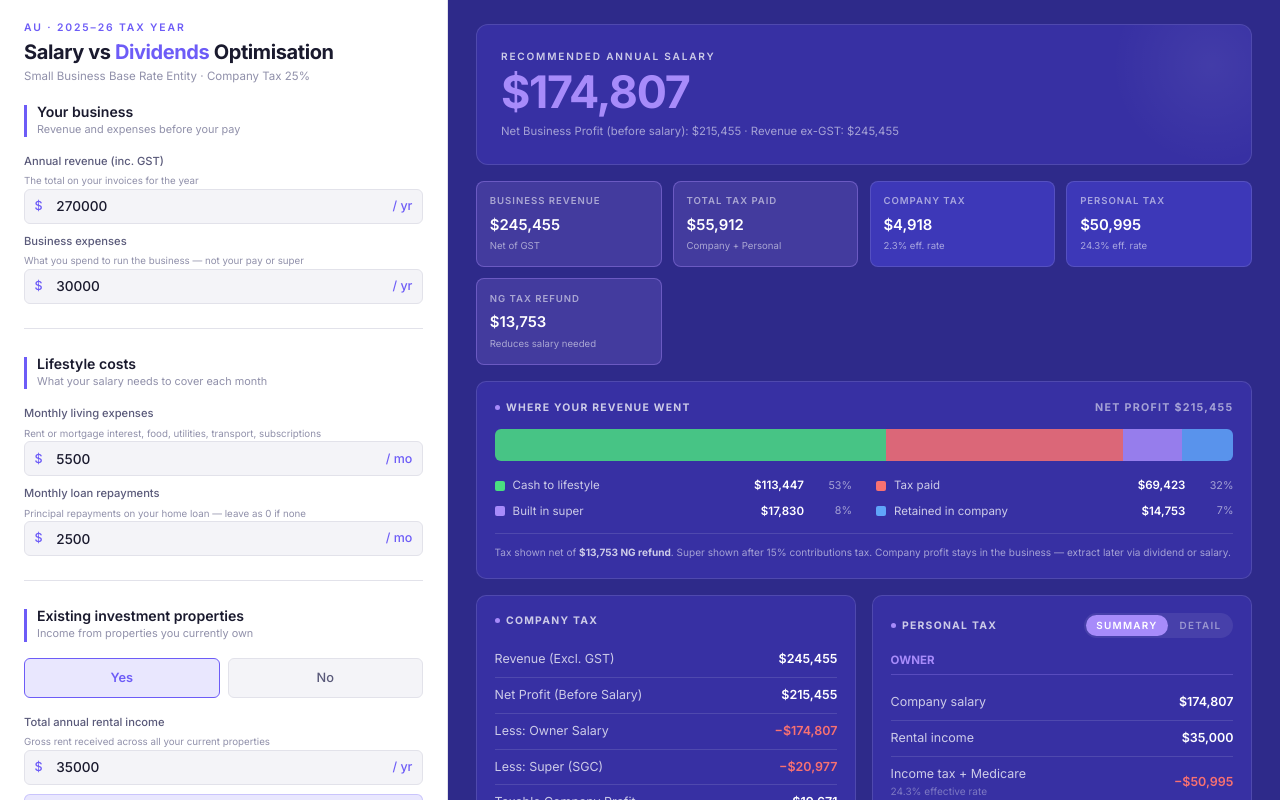
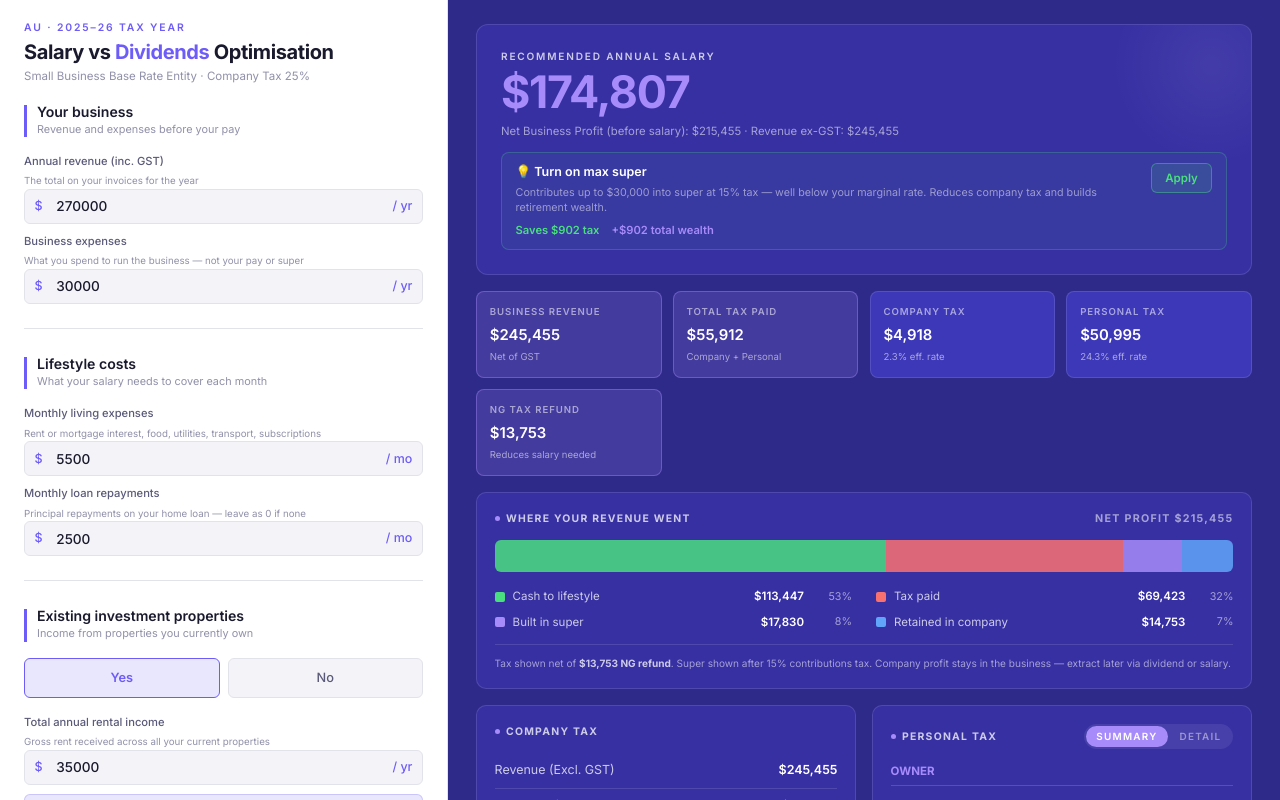
Before and after one commit to u1165139/sal-planner, a React (Vite) app: page / in a window 1280 px wide. Shown: the top 800 px of the page. Built offline with nearby package versions, Linux system fonts and the light colour scheme.

Commit message:
feat: add StrategyAdvisor component for tax strategy suggestions; integrate into Hero component

```diff
--- /dev/null
+++ b/src/core/optimizer.ts
@@ -0,0 +1,152 @@
+import { calculateTaxStrategy } from './tax-engine';
+import { SUPER_CONTRIBUTIONS_TAX } from './constants';
+import type { CalcInputs, CalcResults } from './types';
+
+export interface Suggestion {
+  label: string;
+  description: string;
+  taxDelta: number;
+  wealthDelta: number;
+  toggles: Partial<CalcInputs>;
+}
+
+function calcTax(r: CalcResults): number {
+  return (
+    r.personalTaxTotal +
+    r.companyTax +
+    r.superContribution * SUPER_CONTRIBUTIONS_TAX -
+    r.negativeGearingRefund +
+    r.spouseTax +
+    r.dividendTopUpTax
+  );
+}
+
+function calcWealth(r: CalcResults): number {
+  return (
+    r.afterTaxSalary +
+    r.afterTaxSpouseSalary +
+    r.negativeGearingRefund +
+    r.superContribution * (1 - SUPER_CONTRIBUTIONS_TAX) +
+    r.companyAfterTaxProfit +
+    r.netDividend -
+    r.dividendTopUpTax
+  );
+}
+
+function evaluate(inputs: CalcInputs, overrides: Partial<CalcInputs>): CalcResults {
+  return calculateTaxStrategy({ ...inputs, ...overrides });
+}
+
+export function generateSuggestions(
+  inputs: CalcInputs,
+  current: CalcResults,
+): Suggestion[] {
+  const currentTax = calcTax(current);
+  const currentWealth = calcWealth(current);
+
+  const hasNewProperty = inputs.monthlyDeductibleInvestmentLoss > 0;
+
+  // Build list of candidate single-toggle flips
+  const candidates: Array<{
+    toggles: Partial<CalcInputs>;
+    label: string;
+    description: string;
+  }> = [];
+
+  // maximiseSuper — always a candidate
+  if (!inputs.maximiseSuper) {
+    candidates.push({
+      toggles: { maximiseSuper: true },
+      label: 'Turn on max super',
+      description: `Contributes up to $30,000 into super at 15% tax — well below your marginal rate. Reduces company tax and builds retirement wealth.`,
+    });
+  } else {
+    candidates.push({
+      toggles: { maximiseSuper: false },
+      label: 'Turn off max super',
+      description: 'Keeps more profit in the company at 25% rather than locking it in super. Useful if you need more liquidity.',
+    });
+  }
+
+  // optimiseFamilyTax — only if hasSpouse
+  if (inputs.hasSpouse) {
+    if (!inputs.optimiseFamilyTax) {
+      candidates.push({
+        toggles: { optimiseFamilyTax: true },
+        label: 'Pay spouse a salary from the company',
+        description: 'Splits income between your bracket and your spouse\'s lower bracket, reducing total family tax.',
+      });
+    } else {
+      candidates.push({
+        toggles: { optimiseFamilyTax: false },
+        label: 'Stop paying spouse a company salary',
+        description: 'Routes all salary through you. Only beneficial if your brackets are equal.',
+      });
+    }
+  }
+
+  // jointOwnership — only if hasSpouse and has new property with loss
+  if (inputs.hasSpouse && hasNewProperty) {
+    if (!inputs.jointOwnership) {
+      candidates.push({
+        toggles: { jointOwnership: true },
+        label: 'Jointly own the new property',
+        description: 'Splits the deductible loss 50/50, giving your spouse their own NG refund and potentially reducing family tax.',
+      });
+    } else {
+      candidates.push({
+        toggles: { jointOwnership: false },
+        label: 'Own the new property in your name only',
+        description: 'Claims the full deductible loss against your higher income, maximising the NG refund.',
+      });
+    }
+  }
+
+  // Evaluate each single-toggle candidate
+  const evaluated = candidates.map(c => {
+    const r = evaluate(inputs, c.toggles);
+    const taxDelta = calcTax(r) - currentTax;
+    const wealthDelta = calcWealth(r) - currentWealth;
+    return { ...c, taxDelta, wealthDelta };
+  });
+
+  // Check best multi-toggle combination (all optimisable toggles together)
+  const bestMultiToggles: Partial<CalcInputs> = {};
+  candidates.forEach(c => Object.assign(bestMultiToggles, c.toggles));
+  const multiResult = evaluate(inputs, bestMultiToggles);
+  const multiTaxDelta = calcTax(multiResult) - currentTax;
+  const multiWealthDelta = calcWealth(multiResult) - currentWealth;
+
+  // If multi is materially better than best single on both metrics, add it
+  const bestSingleTaxDelta = Math.min(...evaluated.map(e => e.taxDelta));
+  const bestSingleWealthDelta = Math.max(...evaluated.map(e => e.wealthDelta));
+  const multiIsBetterOnTax = multiTaxDelta < bestSingleTaxDelta - 500;
+  const multiIsBetterOnWealth = multiWealthDelta > bestSingleWealthDelta + 500;
+
+  if (candidates.length > 1 && (multiIsBetterOnTax || multiIsBetterOnWealth)) {
+    const toggleNames = candidates.map(c => c.label.replace('Turn on ', '').replace('Turn off ', '')).join(' + ');
+    evaluated.push({
+      toggles: bestMultiToggles,
+      label: `Apply all strategies together`,
+      description: `Combining ${toggleNames} gives a better outcome than any single change.`,
+      taxDelta: multiTaxDelta,
+      wealthDelta: multiWealthDelta,
+    });
+  }
+
+  // Filter to only meaningful improvements
+  const THRESHOLD = 200;
+  const suggestions = evaluated.filter(e =>
+    e.taxDelta < -THRESHOLD || e.wealthDelta > THRESHOLD
+  );
+
+  // Sort by combined impact — weight tax saving and wealth gain equally
+  suggestions.sort((a, b) => {
+    const scoreA = (a.wealthDelta) + (-a.taxDelta);
+    const scoreB = (b.wealthDelta) + (-b.taxDelta);
+    return scoreB - scoreA;
+  });
+
+  // Return top 3 suggestions
+  return suggestions.slice(0, 3);
+}
--- a/src/features/results/Hero.tsx
+++ b/src/features/results/Hero.tsx
@@ -1,6 +1,7 @@
 import { useTax } from '../../context/TaxContext';
 import { selectHeroSummary } from '../../core/selectors';
 import { fmt } from '../../utils/formatters';
+import { StrategyAdvisor } from './StrategyAdvisor';
 
 export function Hero() {
   const { inputs, results } = useTax();
@@ -43,6 +44,7 @@ export function Hero() {
       <div className="hero-sub">
         Net Business Profit (before salary):&nbsp;{fmt(summary.netBusinessProfit)}&nbsp;·&nbsp;Revenue ex-GST:&nbsp;{fmt(summary.businessRevenue)}
       </div>
+      <StrategyAdvisor />
       </div>
     </>
   );
--- /dev/null
+++ b/src/features/results/StrategyAdvisor.tsx
@@ -0,0 +1,98 @@
+import { useMemo } from 'react';
+import { useTax } from '../../context/TaxContext';
+import { generateSuggestions } from '../../core/optimizer';
+import { fmt } from '../../utils/formatters';
+
+export function StrategyAdvisor() {
+  const { inputs, results, setInputs } = useTax();
+
+  const suggestions = useMemo(() => {
+    if (!results) return [];
+    return generateSuggestions(inputs, results);
+  }, [inputs, results]);
+
+  if (!results) return null;
+
+  const apply = (toggles: Record<string, unknown>) => {
+    setInputs(prev => ({ ...prev, ...toggles }));
+  };
+
+  if (suggestions.length === 0) {
+    return (
+      <div style={{
+        display: 'flex', alignItems: 'center', gap: '0.5rem',
+        marginTop: '0.75rem', padding: '0.5rem 0.75rem',
+        borderRadius: '6px', background: 'rgba(74,222,128,0.06)',
+        border: '1px solid rgba(74,222,128,0.15)',
+      }}>
+        <span style={{ color: '#4ade80', fontSize: '0.8rem' }}>✓</span>
+        <span style={{ fontSize: '0.72rem', color: 'rgba(255,255,255,0.5)' }}>
+          Strategy is optimal — no changes would improve your outcome
+        </span>
+      </div>
+    );
+  }
+
+  return (
+    <div style={{ marginTop: '0.75rem', display: 'flex', flexDirection: 'column', gap: '0.5rem' }}>
+      {suggestions.map((s, i) => {
+        const savesTax = s.taxDelta < -200;
+        const addsWealth = s.wealthDelta > 200;
+
+        return (
+          <div key={i} style={{
+            borderRadius: '8px',
+            border: '1px solid rgba(74,222,128,0.25)',
+            background: 'rgba(74,222,128,0.05)',
+            padding: '0.65rem 0.85rem',
+          }}>
+            <div style={{ display: 'flex', justifyContent: 'space-between', alignItems: 'flex-start', gap: '0.75rem' }}>
+              <div style={{ flex: 1, minWidth: 0 }}>
+                <div style={{ fontSize: '0.78rem', fontWeight: 600, color: '#fff', marginBottom: '0.2rem' }}>
+                  💡 {s.label}
+                </div>
+                <div style={{ fontSize: '0.67rem', color: 'rgba(255,255,255,0.5)', lineHeight: 1.45, marginBottom: '0.4rem' }}>
+                  {s.description}
+                </div>
+                <div style={{ display: 'flex', gap: '0.75rem', flexWrap: 'wrap' }}>
+                  {savesTax && (
+                    <span style={{ fontSize: '0.7rem', color: '#4ade80', fontWeight: 600 }}>
+                      Saves {fmt(Math.abs(s.taxDelta))} tax
+                    </span>
+                  )}
+                  {addsWealth && (
+                    <span style={{ fontSize: '0.7rem', color: '#a78bfa', fontWeight: 600 }}>
+                      +{fmt(s.wealthDelta)} total wealth
+                    </span>
+                  )}
+                  {savesTax && !addsWealth && (
+                    <span style={{ fontSize: '0.67rem', color: 'rgba(255,255,255,0.3)' }}>wealth unchanged</span>
+                  )}
+                  {!savesTax && addsWealth && (
+                    <span style={{ fontSize: '0.67rem', color: 'rgba(255,255,255,0.3)' }}>slight tax increase</span>
+                  )}
+                </div>
+              </div>
+              <button
+                onClick={() => apply(s.toggles as Record<string, unknown>)}
+                style={{
+                  flexShrink: 0,
+                  padding: '0.35rem 0.85rem',
+                  borderRadius: '6px',
+                  border: '1px solid rgba(74,222,128,0.4)',
+                  background: 'rgba(74,222,128,0.12)',
+                  color: '#4ade80',
+                  fontSize: '0.72rem',
+                  fontWeight: 600,
+                  cursor: 'pointer',
+                }}
+              >
+                Apply
+              </button>
+            </div>
+          </div>
+        );
+      })}
+    </div>
+  );
+}
```
